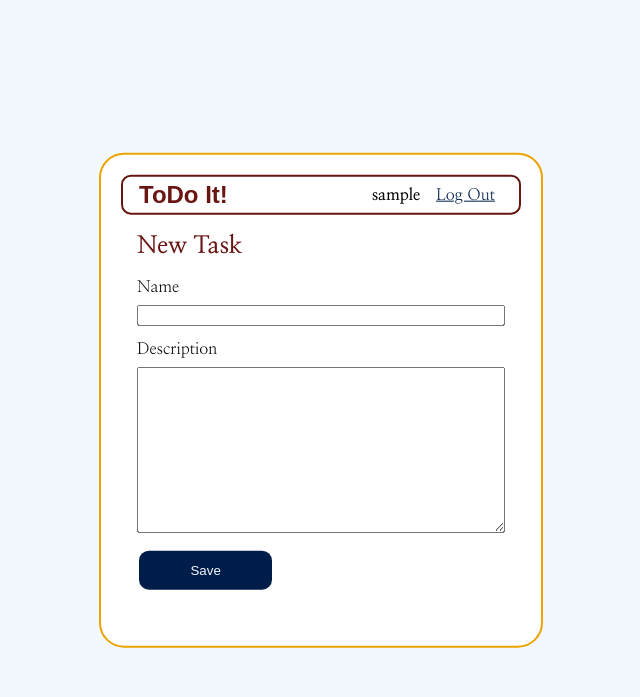
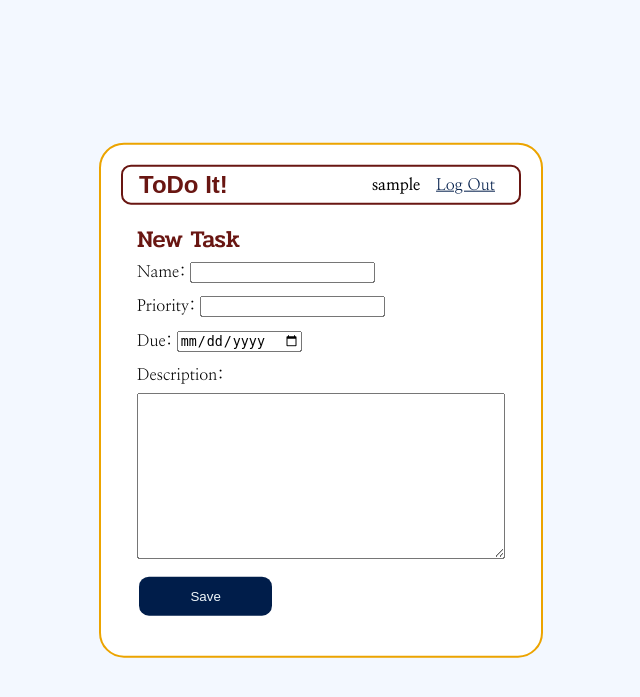
Before and after one commit to Oddish1/todo-it, a Flask app: page /new in a window 1280 px wide. Shown: the top 697 px of the page, without its empty margins (319-959 px from the left). Run offline with Flask 3, Linux system fonts and the light colour scheme; the visitor is signed in with stand-in values (Sample User, id 1); data comes from the database, SQL or seed files in the repository; some web fonts are replaced.

Commit message:
Added due date and priority data, updated styling, added cancel button to update page.

```diff
--- a/todo_it/static/style.css
+++ b/todo_it/static/style.css
@@ -1,5 +1,6 @@
 @import url('https://fonts.googleapis.com/css2?family=Nanum+Myeongjo:wght@400;700&display=swap');
 @import url('https://fonts.googleapis.com/css2?family=Rammetto+One&display=swap');
+@import url('https://fonts.googleapis.com/css2?family=Pridi:wght@200;300;400;500;600;700&display=swap');
 
 .nanum-myeongjo-regular {
     font-family: "Nanum Myeongjo", serif;
@@ -32,7 +33,7 @@ html {
 
 body {
     min-width: 400px;
-    max-width: 500px;
+    max-width: 1000px;
     margin: 0 auto;
     background: #ffffff;
     border-radius: 25px;
@@ -50,14 +51,26 @@ h1 {
     margin: 1rem 0;
 }
 
-h2,
-h3,
-h4,
 h5,
 h6 {
     font-family: "Nanum Myeongjo", serif;
     color: #691612;
-    margin: 1rem 0;
+    margin: 0.5rem 0;
+}
+
+h2 {
+    font-family: "Pridi", serif;
+    font-weight: 500;
+    color: #691612;
+    margin: 0.25rem 0;
+}
+
+h3,
+h4 {
+    font-family: "Pridi", serif;
+    font-weight: 600;
+    color: #691612;
+    margin: 0.25rem 0;
 }
 
 a {
@@ -156,7 +169,7 @@ span.username-display {
 }
 
 .content form {
-    margin: 1em 0;
+    margin: 0;
     display: flex;
     flex-direction: column;
 }
@@ -243,3 +256,30 @@ input[name="password"] {
 input[name="password"]:focus {
     background-color: #f3f8ff;
 }
+
+article.task {
+    border: 2px solid #691612;
+    border-radius: 8px;
+    padding-left: 10px;
+    padding-right: 10px;
+    padding-bottom: 10px;
+    margin: 4px;
+}
+
+div.button-container {
+    display: flex;
+    justify-content: space-evenly;
+}
+
+section.content {
+    margin: 1em 0;
+}
+
+div.task-header {
+    display: flex;
+    justify-content: space-between;
+}
+
+hr {
+    margin: 4px;
+}
--- a/todo_it/tasks.py
+++ b/todo_it/tasks.py
@@ -18,9 +18,9 @@ bp = Blueprint('tasks', __name__)
 def index():
     db = get_db()
     tasks = db.execute(
-        'SELECT t.task_id, owner_id, created, task_name, task_description, task_complete'
+        'SELECT t.task_id, owner_id, created, task_name, task_description, task_complete, due_date, task_priority'
         ' FROM tasks t JOIN users u ON t.owner_id = u.user_id'
-        #' ORDER BY created DESC'
+        ' ORDER BY task_priority ASC'
     ).fetchall()
     return render_template('tasks/index.html', tasks=tasks)
 
@@ -31,6 +31,8 @@ def new():
     if request.method == 'POST':
         task_name = request.form['task_name']
         task_description = request.form['task_description']
+        task_priority = request.form['task_priority']
+        due_date = request.form['due_date']
         error = None
 
         if not task_name:
@@ -40,9 +42,9 @@ def new():
         else:
             db = get_db()
             db.execute(
-                'INSERT INTO tasks (task_name, task_description, owner_id)'
-                ' VALUES (?, ?, ?)',
-                (task_name, task_description, g.user['user_id'])
+                'INSERT INTO tasks (task_name, task_description, task_priority, due_date, owner_id)'
+                ' VALUES (?, ?, ?, ?, ?)',
+                (task_name, task_description, task_priority, due_date, g.user['user_id'])
             )
             db.commit()
             return redirect(url_for('tasks.index'))
--- a/todo_it/templates/tasks/index.html
+++ b/todo_it/templates/tasks/index.html
@@ -4,7 +4,7 @@
 {% block header %}
 <h2>{% block title %}Current Tasks{% endblock %}</h2>
 {% if g.user %}
-<a class="action" href="{{ url_for('tasks.new') }}">New Task</a>
+<a class="action new_task" href="{{ url_for('tasks.new') }}">New Task</a>
 {% endif %}
 {% endblock %}
 
@@ -13,10 +13,12 @@
 {% if not task['task_complete'] %}
 <article class="task">
     <header>
-        <div>
+        <div class="task-header">
             <h3>{{ task['task_name'] }}</h3>
+            <h4>{{ task['due_date'] }}</h4>
         </div>
     </header>
+    <hr>
     <p class="description">{{ task['task_description'] }}</p>
     <div>
         <a class="action" href="{{ url_for('tasks.update', task_id=task['task_id']) }}">Edit</a>
--- a/todo_it/templates/tasks/new.html
+++ b/todo_it/templates/tasks/new.html
@@ -6,9 +6,19 @@
 
 {% block content %}
 <form method="post">
-    <label for="task_name">Name</label>
-    <input name="task_name" id="task_name" value="{{ request.form['task_name'] }}" requried>
-    <label for="task_description">Description</label>
+    <div>
+        <label for="task_name">Name:</label>
+        <input name="task_name" id="task_name" value="{{ request.form['task_name'] }}" requried>
+    </div>
+    <div>
+        <label for="task_priority">Priority:</label>
+        <input type="number" name="task_priority" id="task_priority" value="{{ request.form[task_priority] }}">
+    </div>
+    <div>
+        <label for="due_date">Due:</label>
+        <input type="date" name="due_date" id="due_date" value="{{ request.form[due_date] }}">
+    </div>
+    <label for="task_description">Description:</label>
     <textarea name="task_description" id="task_description">{{ request.form['task_description'] }}</textarea>
     <input type="submit" value="Save">
 </form>
```
Also changed, not shown: todo_it/templates/tasks/update.html (+22 -8 lines).
